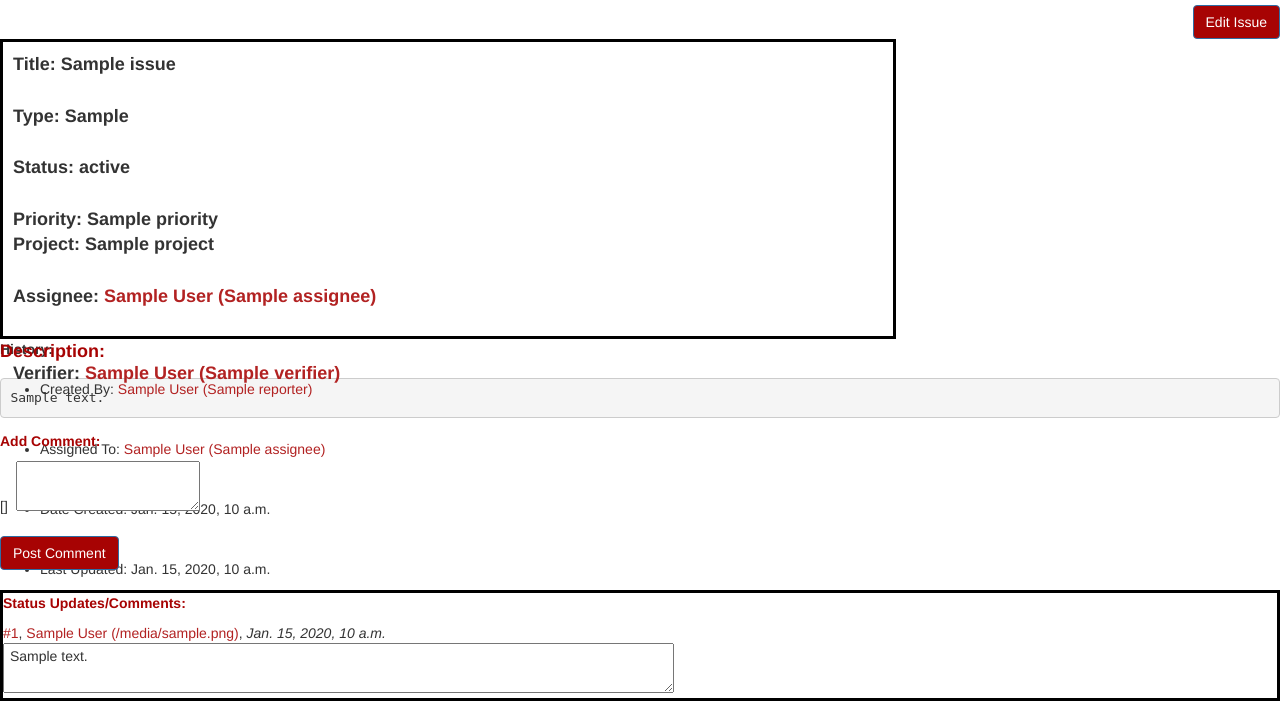
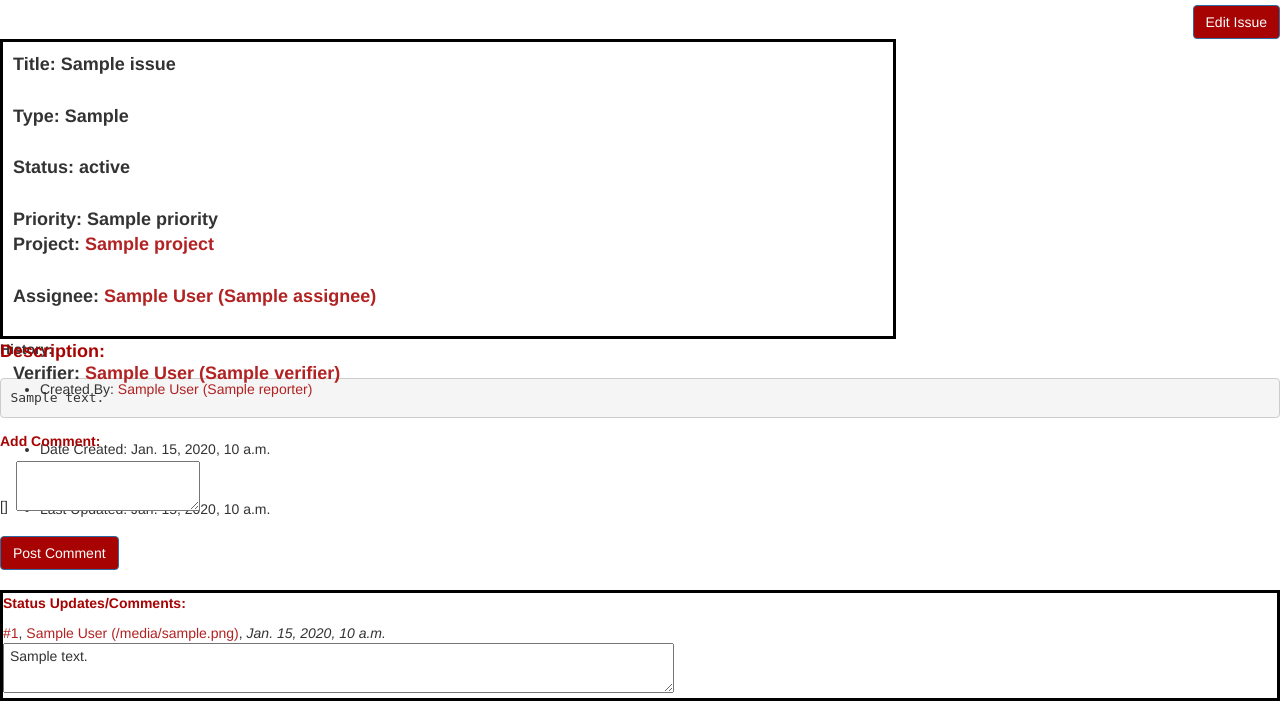
Before and after one commit to mintengxie/Software-Engineering-Project-Management-Tool, a Django app: template group1/issue_tracker/templates/issue_detail.html in a window 1280 px wide. Shown: the part 472-1173 px from the top of the page. Run offline with Django 3.2, Linux system fonts and the light colour scheme; the template is opened without the code that fills it: most values are stand-ins (such as "Sample title", 1, 10 or a date in 2020); form fields are guessed from the names that the template uses; parts of the project's set-up code (start-up, migrations or seed data) failed here and were passed over; some libraries are stand-ins or nearby versions.

Commit message:
Fixing issue_detail with projects
Adding a link back to the project from the issue details.
Also, removed the duplicate assigned to field.

```diff
--- a/group1/issue_tracker/templates/issue_detail.html
+++ b/group1/issue_tracker/templates/issue_detail.html
@@ -53,7 +53,7 @@ pre {
 
             <div id="resolution" style="float: left; width: 50%">
 
-                <p style="font-size: 18px; padding: 0px ; margin: 0px;"><b>Project: {{ issue.project }}</b></p>
+                <p style="font-size: 18px; padding: 0px ; margin: 0px;"><b>Project: <a href="/req/projectdetail/{{ issue.project.id }}" style="color: #B22222;">{{ issue.project }}</a></b></p>
 
                 <br>
 
@@ -84,11 +84,6 @@ pre {
             <Strong>History:</Strong><br><br>
             <ul>
                 <li>Created By: <a href="mailto:{{ issue.reporter.email }}" style="color: #B22222;">{{ issue.reporter.first_name }} {{ issue.reporter.last_name }} ({{ issue.reporter }})</a></li><br><br>
-                {% if issue.assignee %}
-                  <li>Assigned To: <a href="mailto:{{ issue.assignee.email }}" style="color: #B22222;">{{ issue.assignee.first_name }} {{ issue.assignee.last_name }} ({{ issue.assignee }})</a></li><br><br>
-                {% else %}
-                  <li>Assigned To: {{ issue.assignee }})</li><br><br>
-                {% endif %}
                 <li>Date Created: {{ issue.submitted_date}} </li><br><br>
                 <li>Last Updated: {{ issue.modified_date }} </li><br><br>
             </ul>
```
